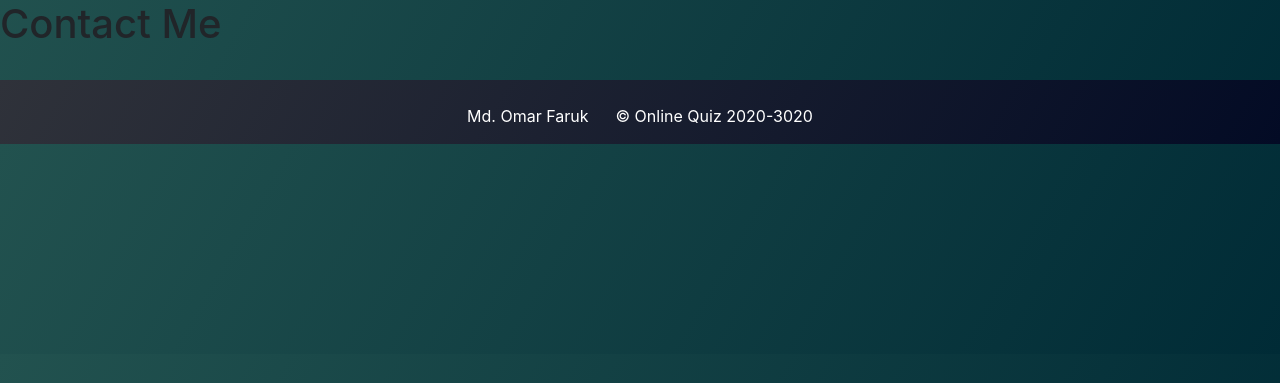
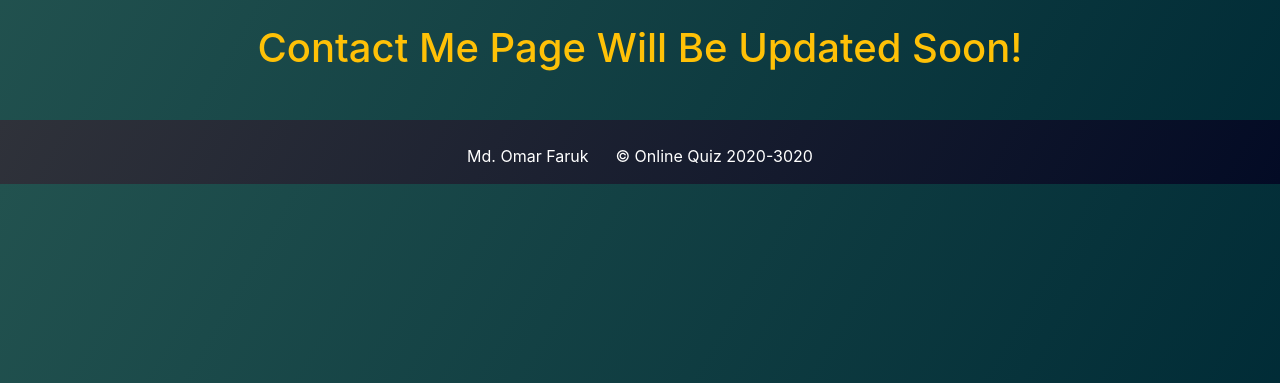
Before and after one commit to IamOmaR22/A-Simple-Calculator-App-With-Django-and-JavaScript, a Django app: template templates/calcu_app/contact.html in a window 1280 px wide. Shown: the part 66-449 px from the top of the page. Run offline with Django 3.2, Linux system fonts and the light colour scheme; the template is opened without the code that fills it, so the values that code supplies are empty; some libraries are stand-ins or nearby versions; some web fonts are replaced.

Commit message:
Contact Page

```diff
--- a/calcu_app/urls.py
+++ b/calcu_app/urls.py
@@ -5,5 +5,5 @@ from django.urls import path
 urlpatterns = [
     path('', views.index, name='index'),
     path('about', views.about, name='about'),
-    path('contact', views.about, name='contact'),
+    path('contact', views.contact, name='contact'),
 ]
--- a/templates/calcu_app/contact.html
+++ b/templates/calcu_app/contact.html
@@ -5,7 +5,7 @@
 
 {% include '_partials/navbar.html' %}
 
-<h1>Contact Me</h1>
+<h1 class="text-center my-4 text-warning">Contact Me Page Will Be Updated Soon!</h1>
 
 <br>
 {% include '_partials/footer.html' %}
```
